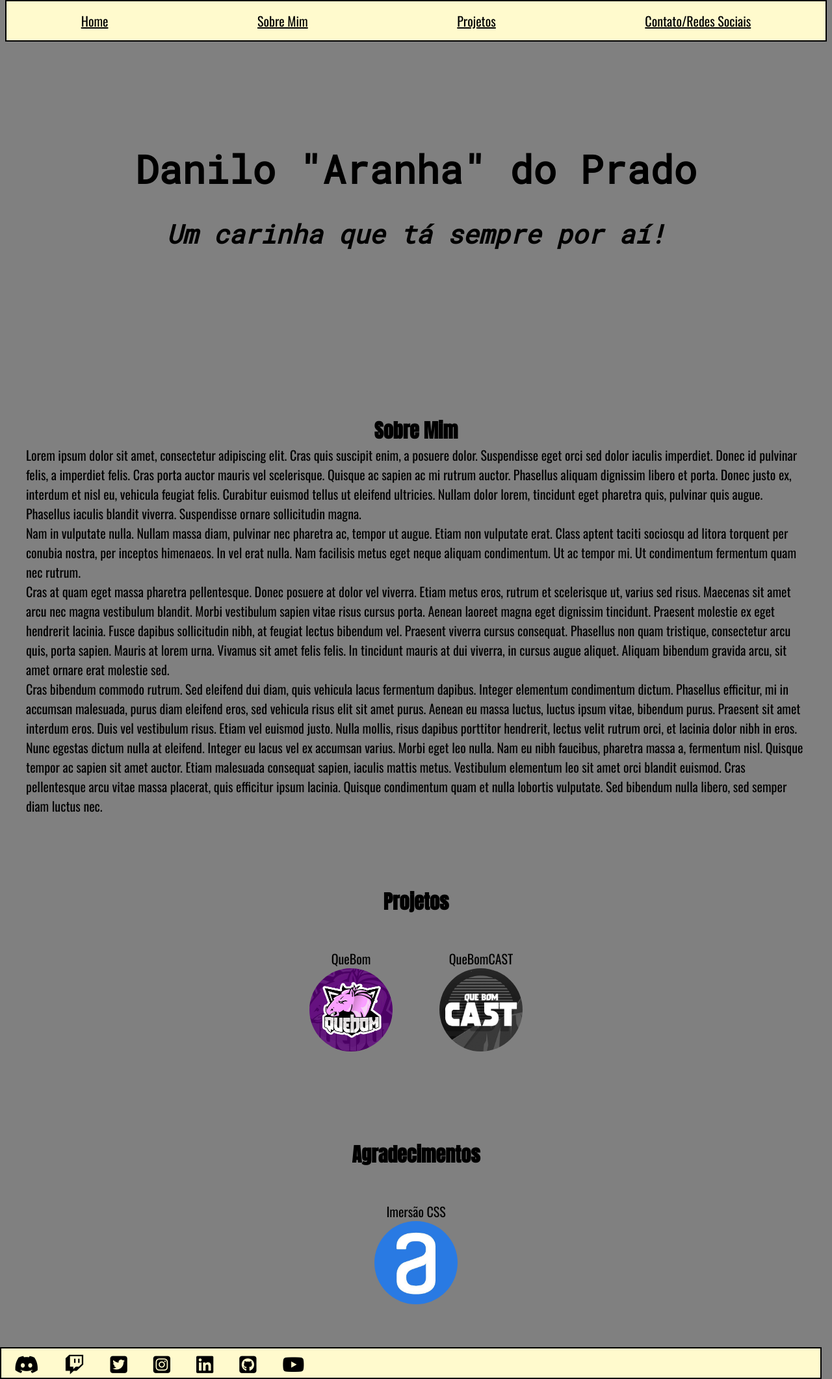
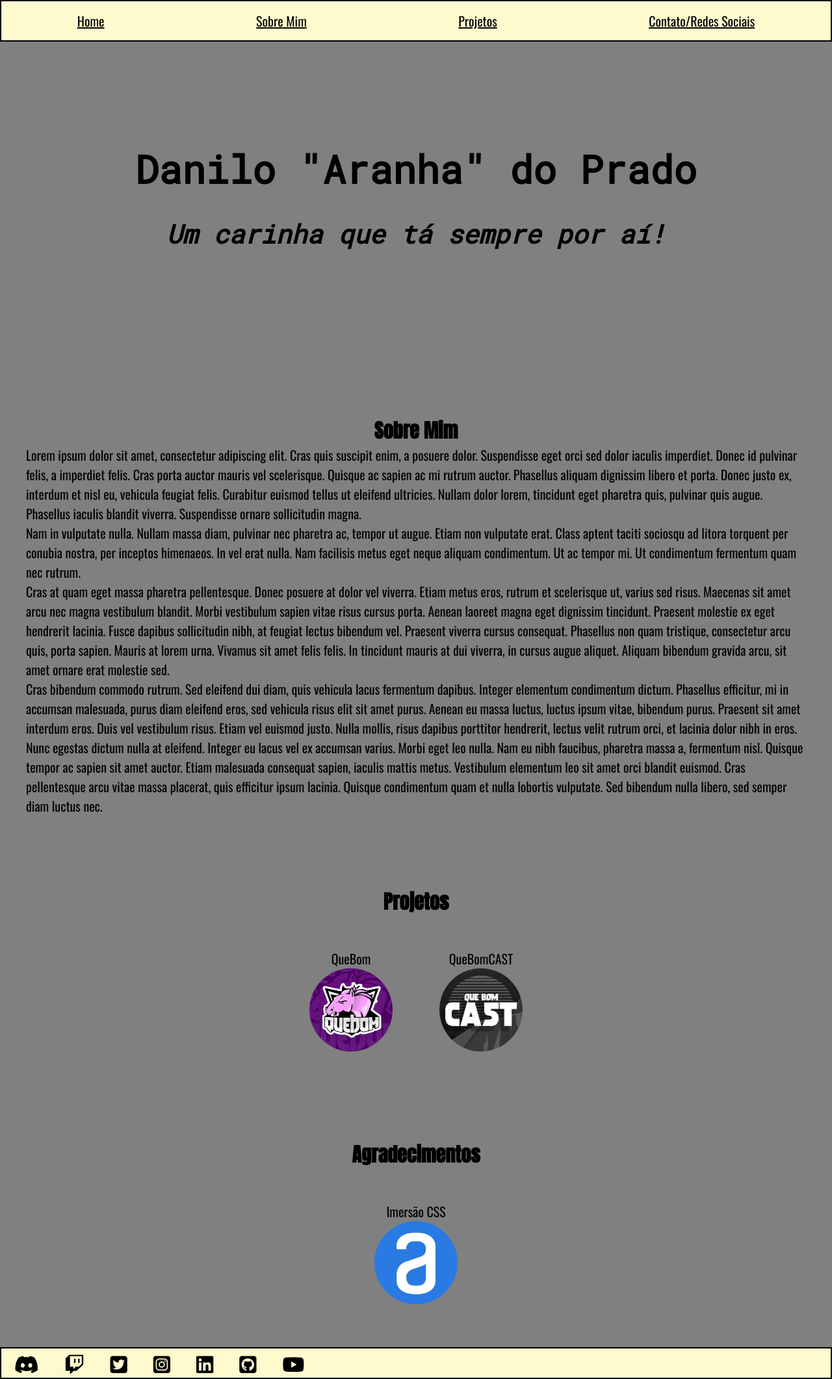
Before and after one commit to SrAranha/HerrDanilo, a plain HTML site: page index.html in a window 1280 px wide. Shown: the whole page at 65% size. Drawn offline with nearby package versions, Linux system fonts and the light colour scheme.

Commit message:
estilos.css 1.3.1v

```diff
--- a/CSS/estilos.css
+++ b/CSS/estilos.css
@@ -34,7 +34,7 @@ body {
     background-color: lemonchiffon;
     position: fixed;
     top: 0;
-    width: calc(99vw - 3px);
+    width: 100vw;
   }
   .menu li {
     vertical-align: text-bottom;
@@ -163,7 +163,7 @@ body {
     align-self: auto;
     background-color: lemonchiffon;
     bottom: 0;
-    width: calc(99vw - 3px);
+    width: auto;
   }
   .bottom_menu li {
     text-align: left;
```
